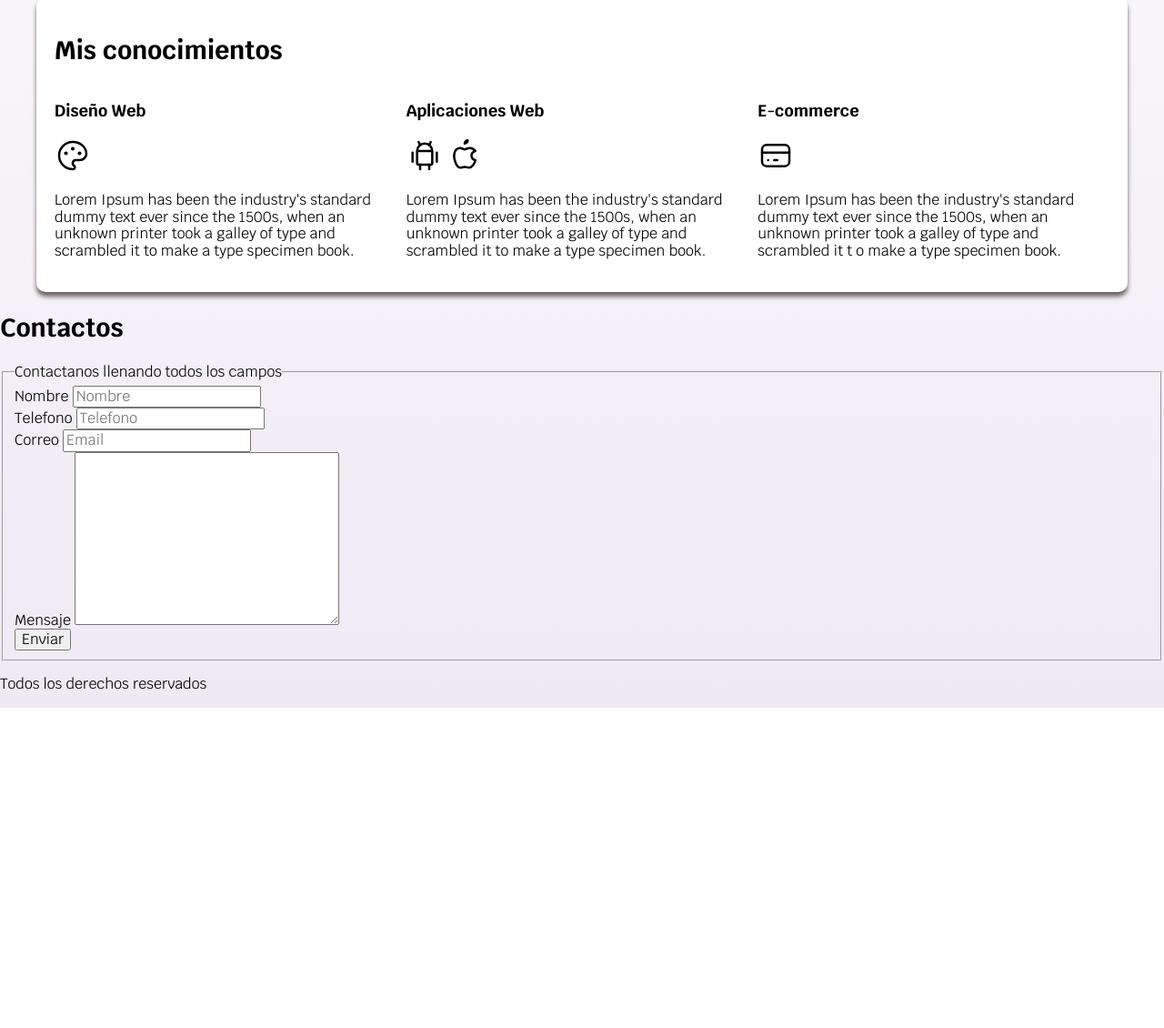
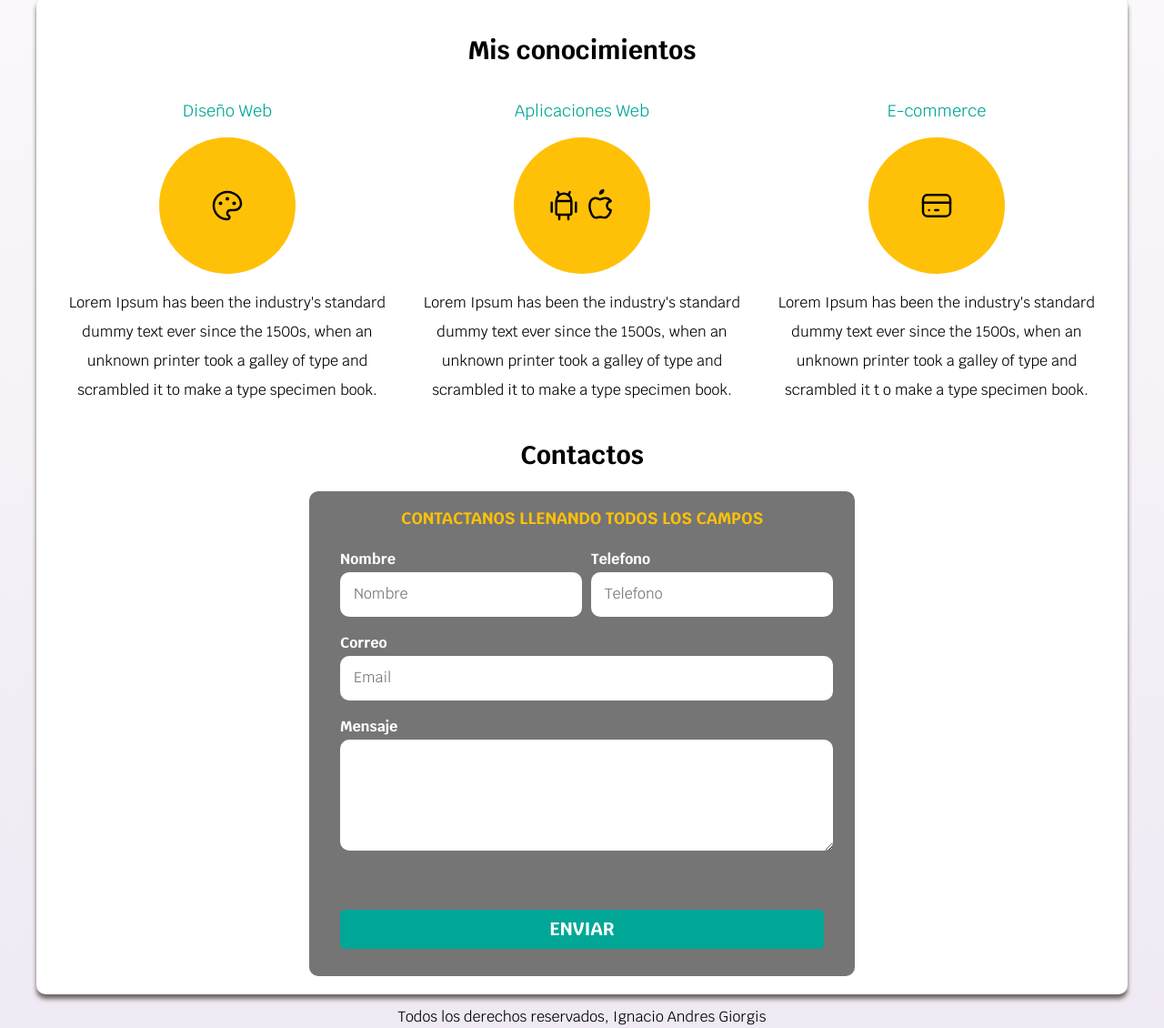
Before and after one commit to ignaciogiorgis/MaquetadoFreelancer, a plain HTML site: page index.html in a window 1280 px wide. Shown: the part 497-1627 px from the top of the page at 91% size. Before the commit the page ends 1275 px from the top, so only its background shows below. Drawn offline with Linux system fonts and the light colour scheme.

Commit message:
terminacion

```diff
--- a/Styles.css
+++ b/Styles.css
@@ -11,6 +11,7 @@
 html {
     font-size: 62.5%;
     box-sizing: border-box;
+    scroll-snap-type: y  mandatory;
 }
 
 *,
@@ -62,6 +63,11 @@
     border-radius: .5rem;
     width: 90%;
     text-align: center;
+    border: none;
+}
+
+.boton:hover{
+    cursor: pointer;
 }
 
 @media(min-width:480px){
@@ -77,7 +83,9 @@
     padding: 2rem;
     border-radius: 1rem;
 }
-
+.w-100{
+    width: 100%;
+}
 .nav-bg {
     background-color: var(--secundario);
 }
@@ -136,7 +144,93 @@
     color: var(--blanco);
 }
 
-.servicios{
-    display: grid;
-    grid-template-columns: repeat(3, 1fr);
+.servicio, .Navegacion-principal, .formulario, .footer{
+    scroll-snap-align: center;
+    scroll-snap-stop: always;
 }
+@media(min-width:768px){
+    .servicios{
+        display: grid;
+        grid-template-columns: repeat(3, 1fr);
+        column-gap: 1rem;
+    }
+}
+
+
+.servicio h3{
+    color: var(--secundario);
+    font-weight: normal;
+    display: flex;
+    justify-content: center;
+    align-items: center;
+}
+
+.servicio p{
+    line-height: 2;
+    text-align: center;
+}
+
+.servicio .icono{
+    height: 15rem;
+    width: 15rem;
+    background-color: var(--primario);
+    border-radius: 50%;
+    display: flex;
+    justify-content: center;
+    align-items: center;
+    margin: 0 auto
+}
+
+.formulario{
+    background-color: var(--gris);
+    width: min(60rem, 100%);
+    margin: 0 auto;
+    padding: 2rem;
+    border-radius: 1rem;
+}
+
+.formulario fieldset{
+    border: none;
+}.formulario legend{
+    color: var(--primario);
+    text-align: center;
+    font-size: 1.8rem;
+    text-transform: uppercase;
+    font-weight: 700;
+    margin-bottom: 2rem;
+}
+@media(min-width:768px){
+    .contenedor-campos{
+        display: grid;
+        grid-template-columns: 50% 50%;
+        grid-template-rows: auto auto 20rem;
+        column-gap: 1rem;
+    }
+    .campo:nth-child(3),
+    .campo:nth-child(4){
+        grid-column: 1 / 3;
+    }
+}
+
+
+.campo{
+    margin-bottom: 2rem;
+}
+
+.campo label{
+    color: var(--blanco);
+    font-weight: bold;
+    margin-bottom: .5rem;
+    display: block;
+}
+
+.input-text{
+    width: 100%;
+    border:none;
+    padding: 1.5rem;
+    border-radius: 1rem;
+}
+
+.footer{
+    text-align: center;
+}
--- a/index.html
+++ b/index.html
@@ -42,10 +42,11 @@
 
 
     <main class="contenedor sombra">
-        <h2>Mis conocimientos</h2>
+        <h2 class="titulo">Mis conocimientos</h2>
           <div class="servicios">
-            <section>
+            <section class="servicio">
                 <h3>Diseño Web</h3>
+                <div class="icono">
                 <svg xmlns="http://www.w3.org/2000/svg" class="icon icon-tabler icon-tabler-palette" width="40" height="40" viewBox="0 0 24 24" stroke-width="1.5" stroke="#000000" fill="none" stroke-linecap="round" stroke-linejoin="round">
                     <path stroke="none" d="M0 0h24v24H0z" fill="none"/>
                     <path d="M12 21a9 9 0 1 1 0 -18a9 8 0 0 1 9 8a4.5 4 0 0 1 -4.5 4h-2.5a2 2 0 0 0 -1 3.75a1.3 1.3 0 0 1 -1 2.25" />
@@ -53,11 +54,13 @@
                     <circle cx="12" cy="7.5" r=".5" fill="currentColor" />
                     <circle cx="16.5" cy="10.5" r=".5" fill="currentColor" />
                 </svg>
+                </div>
                 <p>Lorem Ipsum has been the industry's standard dummy text ever since the 1500s, when an unknown printer took a galley of type and scrambled it to make a type specimen book.</p>
             </section>
 
-            <section>
+            <section class="servicio">
                 <h3>Aplicaciones Web</h3>
+                <div class="icono">
                 <svg xmlns="http://www.w3.org/2000/svg" class="icon icon-tabler icon-tabler-brand-android" width="40" height="40" viewBox="0 0 24 24" stroke-width="1.5" stroke="#000000" fill="none" stroke-linecap="round" stroke-linejoin="round">
                     <path stroke="none" d="M0 0h24v24H0z" fill="none"/>
                     <line x1="4" y1="10" x2="4" y2="16" />
@@ -73,11 +76,13 @@
                     <path d="M9 7c-3 0 -4 3 -4 5.5c0 3 2 7.5 4 7.5c1.088 -.046 1.679 -.5 3 -.5c1.312 0 1.5 .5 3 .5s4 -3 4 -5c-.028 -.01 -2.472 -.403 -2.5 -3c-.019 -2.17 2.416 -2.954 2.5 -3c-1.023 -1.492 -2.951 -1.963 -3.5 -2c-1.433 -.111 -2.83 1 -3.5 1c-.68 0 -1.9 -1 -3 -1z" />
                     <path d="M12 4a2 2 0 0 0 2 -2a2 2 0 0 0 -2 2" />
                 </svg>
+                </div>
                 <p>Lorem Ipsum has been the industry's standard dummy text ever since the 1500s, when an unknown printer took a galley of type and scrambled it to make a type specimen book.</p>
             </section>
 
-            <section>
+            <section class="servicio">
                 <h3>E-commerce</h3>
+                <div class="icono">
                 <svg xmlns="http://www.w3.org/2000/svg" class="icon icon-tabler icon-tabler-credit-card" width="40" height="40" viewBox="0 0 24 24" stroke-width="1.5" stroke="#000000" fill="none" stroke-linecap="round" stroke-linejoin="round">
                     <path stroke="none" d="M0 0h24v24H0z" fill="none"/>
                     <rect x="3" y="5" width="18" height="14" rx="3" />
@@ -85,45 +90,50 @@
                     <line x1="7" y1="15" x2="7.01" y2="15" />
                     <line x1="11" y1="15" x2="13" y2="15" />
                 </svg>
+                </div>
                 <p>Lorem Ipsum has been the industry's standard dummy text ever since the 1500s, when an unknown printer took a galley of type and scrambled it t o make a type specimen book.</p>
             </section>
      </div>
-    </main>
+
 
 
     <section>
-        <h2>Contactos</h2>
+        <h2 class="titulo">Contactos</h2>
 
-        <form action="">
+        <form class="formulario">
             <fieldset>
                 <legend>
                     Contactanos llenando todos los campos
                 </legend>
+                <div class="contenedor-campos">
+                <div class="campo">
+                    <label>Nombre</label>
+                    <input class="input-text" type="text" placeholder="Nombre">
+                </div>
+                <div class="campo">
+                    <label>Telefono</label>
+                    <input class="input-text" type="tel" placeholder="Telefono">
+                </div>
+                <div class="campo">
+                    <label>Correo</label>
+                    <input class="input-text" type="email" placeholder="Email">
+                </div>
+                <div class="campo">
+                    <label>Mensaje</label>
+                    <textarea class="input-text" name="" id="" cols="30" rows="5"></textarea>
+                </div>
+            </div>
                 <div>
-                    <label>Nombre</label>
-                    <input type="text" placeholder="Nombre">
+                    <input class="boton w-100" type="Submit" value="Enviar">
                 </div>
-                <div>
-                    <label>Telefono</label>
-                    <input type="tel" placeholder="Telefono">
-                </div>
-                <div>
-                    <label>Correo</label>
-                    <input type="email" placeholder="Email">
-                </div>
-                <div>
-                    <label>Mensaje</label>
-                    <textarea name="" id="" cols="30" rows="10"></textarea>
-                </div>
-                <div>
-                    <input type="Submit" value="Enviar">
-                </div>
+
             </fieldset>
         </form>
     </section>
+</main>
 
-    <footer>
-        <p>Todos los derechos reservados</p>
+    <footer class="footer">
+        <p>Todos los derechos reservados, Ignacio Andres Giorgis</p>
     </footer>
 
 </body>
```
Also changed, not shown: grid.png (added).
